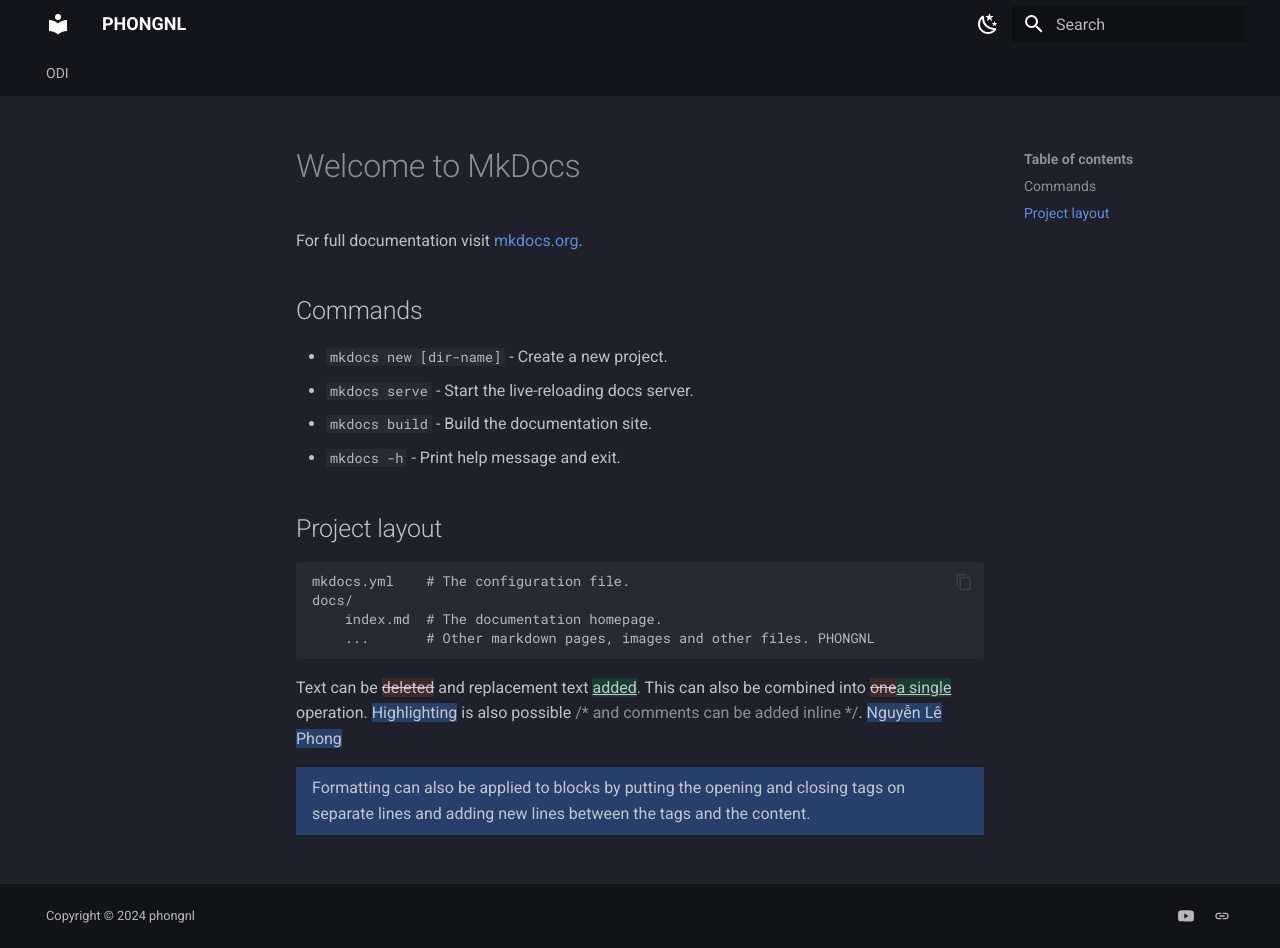
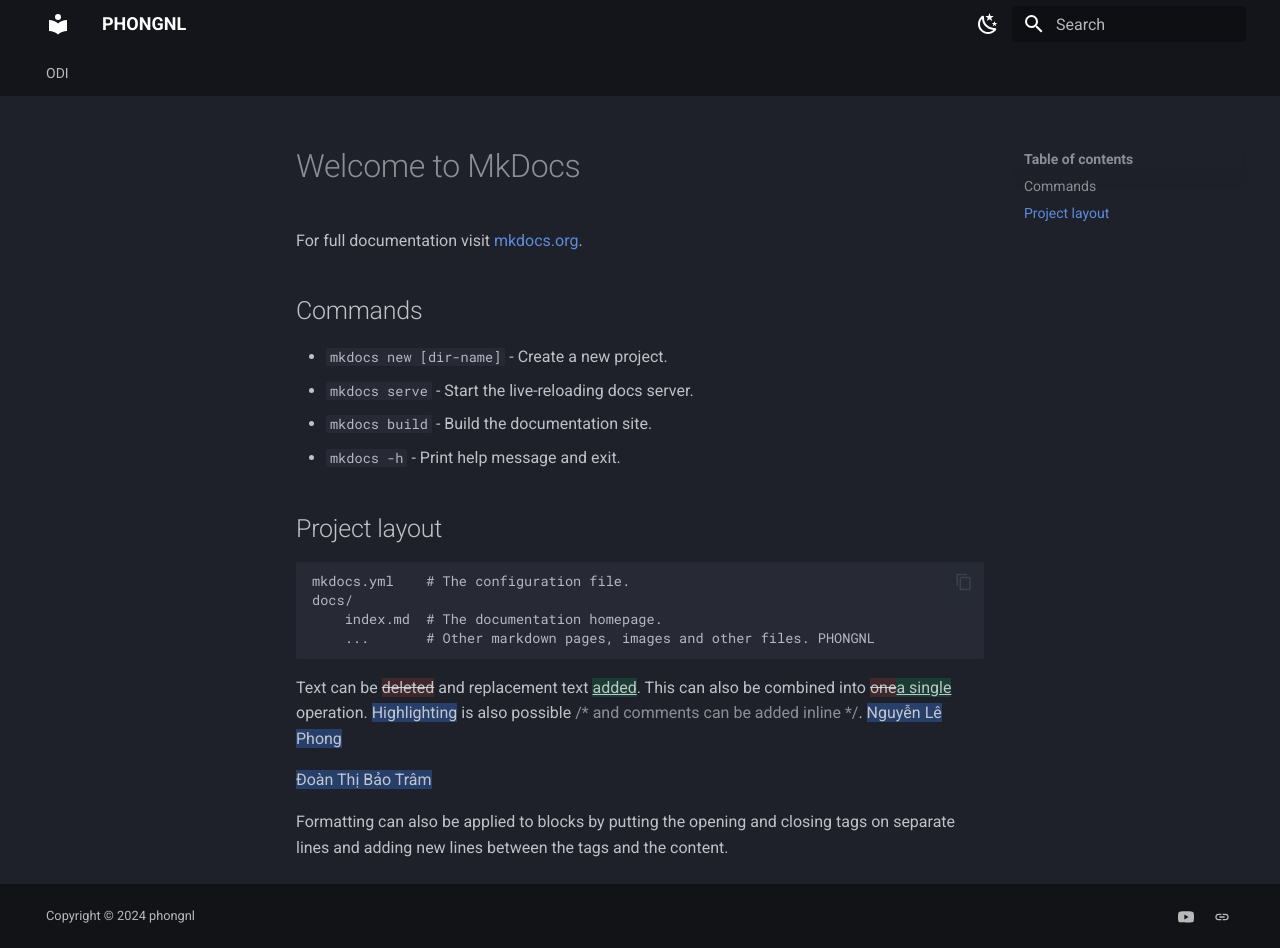
Before and after one commit to nglephongk39/phongnl-docs, an MkDocs documentation site: the page built from docs/index.md, in a window 1280 px wide and 948 px high. Built offline with MkDocs 1.6.1 and Material for MkDocs 9.7.7, drawn with Linux system fonts in a browser that asks for light colours.

Commit message:
change on Github editor local

```diff
--- a/docs/index.md
+++ b/docs/index.md
@@ -23,6 +23,7 @@ combined into {~~one~>a single~~} operation. {==Highlighting==} is also
 possible {>>and comments can be added inline<<}.
 {==Nguyễn Lê Phong==}
 
+{==Đoàn Thị Bảo Trâm==}
 {==
 
 Formatting can also be applied to blocks by putting the opening and closing
```
